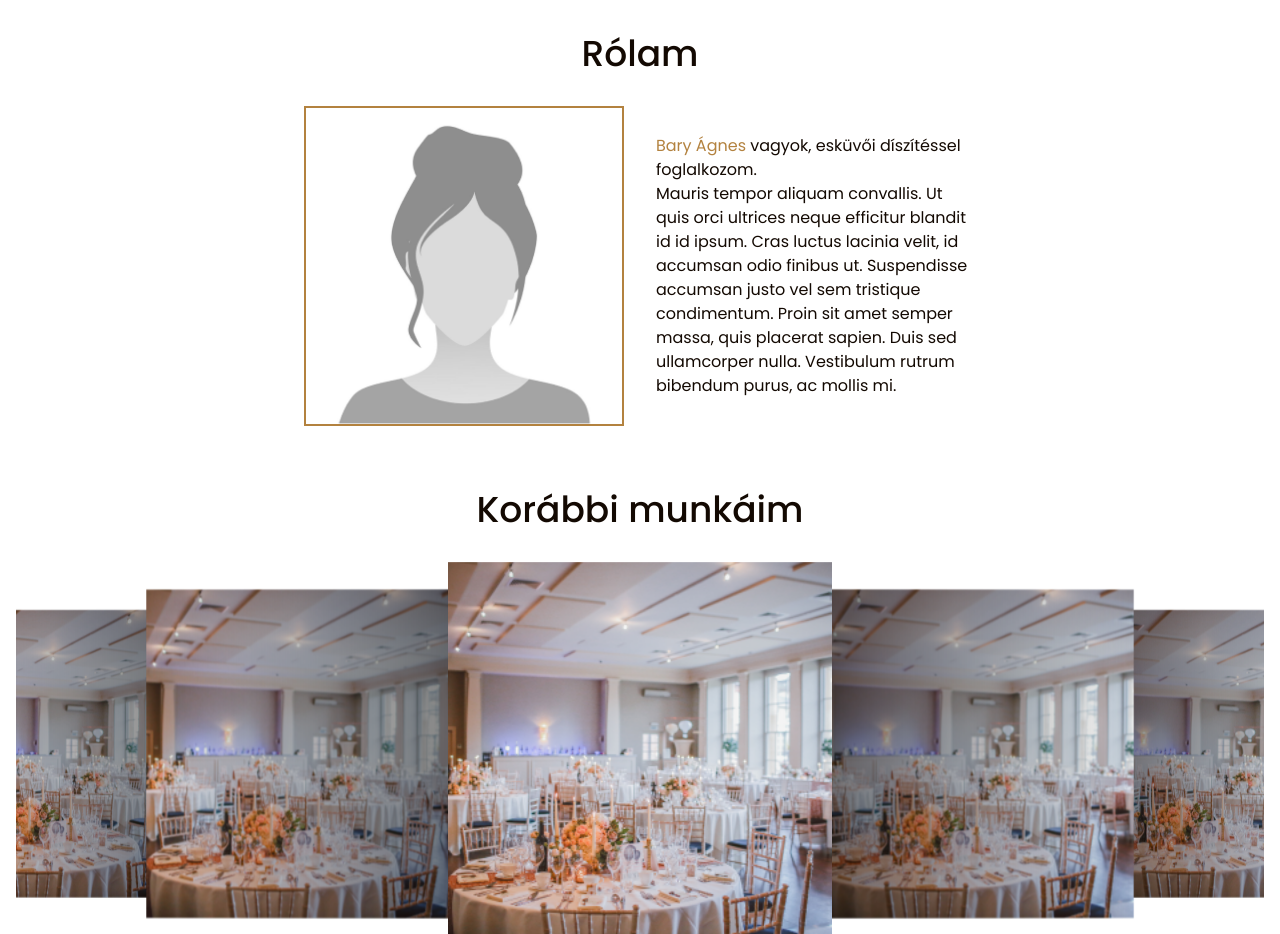
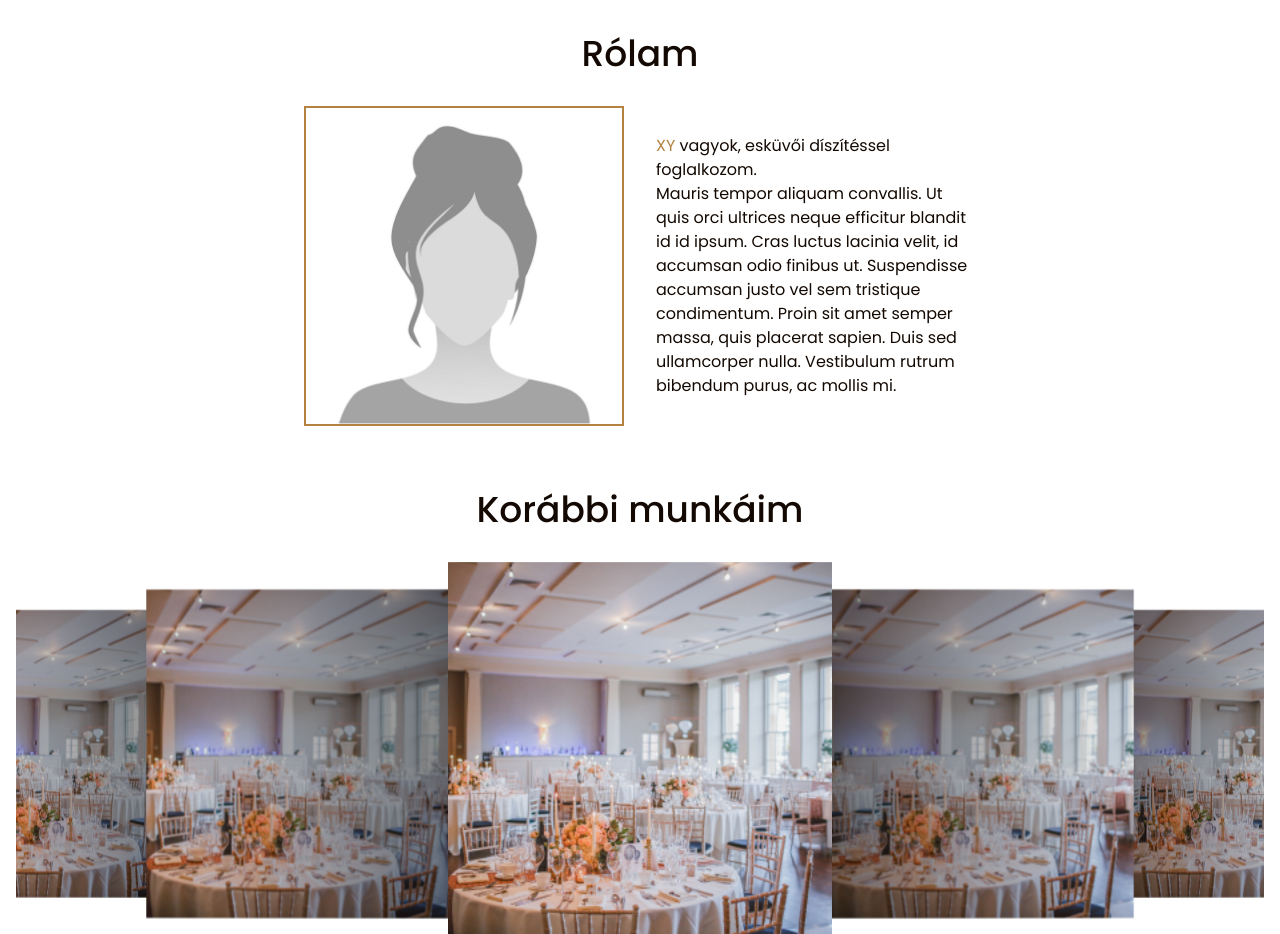
Before and after one commit to BencePasztor/barsywedding, a Next.js app: page / in a window 1280 px wide. Shown: the part 1020-1954 px from the top of the page. Built offline with nearby package versions, Linux system fonts and the light colour scheme.

Commit message:
chore: change some texts and remove unnecessary comments

```diff
--- a/app/layout.tsx
+++ b/app/layout.tsx
@@ -13,7 +13,7 @@ const poppins = Poppins({
 
 export const metadata: Metadata = {
   title: 'Barsy Wedding',
-  description: 'Segítek, hogy az álomesküvőd valósággá váljon.', //TODO: Jobb szöveget
+  description: 'Segítek, hogy az álomesküvőd valósággá váljon.'
 }
 
 export default function RootLayout({
--- a/components/sections/about/About.tsx
+++ b/components/sections/about/About.tsx
@@ -51,7 +51,7 @@ const About = () => {
                 </motion.div>
                 {/* Text */}
                 <motion.div variants={textVariants} className="w-full max-w-xs">
-                    <p><span className="text-primary-500">Bary Ágnes</span> vagyok, esküvői díszítéssel foglalkozom.<br />Mauris tempor aliquam convallis. Ut quis orci ultrices neque efficitur blandit id id ipsum. Cras luctus lacinia velit, id accumsan odio finibus ut. Suspendisse accumsan justo vel sem tristique condimentum. Proin sit amet semper massa, quis placerat sapien. Duis sed ullamcorper nulla. Vestibulum rutrum bibendum purus, ac mollis mi.</p>
+                    <p><span className="text-primary-500">XY</span> vagyok, esküvői díszítéssel foglalkozom.<br />Mauris tempor aliquam convallis. Ut quis orci ultrices neque efficitur blandit id id ipsum. Cras luctus lacinia velit, id accumsan odio finibus ut. Suspendisse accumsan justo vel sem tristique condimentum. Proin sit amet semper massa, quis placerat sapien. Duis sed ullamcorper nulla. Vestibulum rutrum bibendum purus, ac mollis mi.</p>
                 </motion.div>
             </motion.div>
         </section>
```
Also changed, not shown: 1 other file (tests, documents, lock files or other folders).
